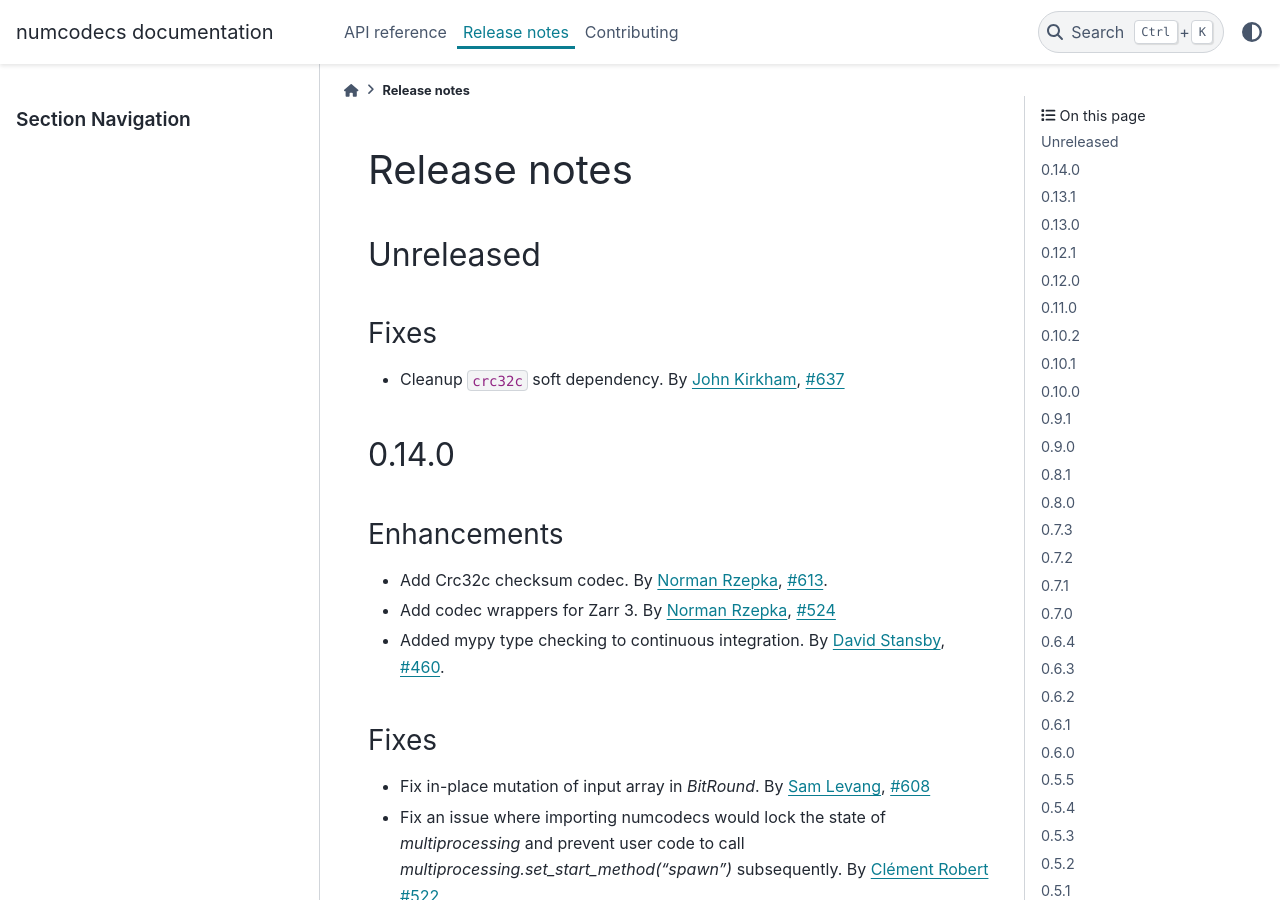
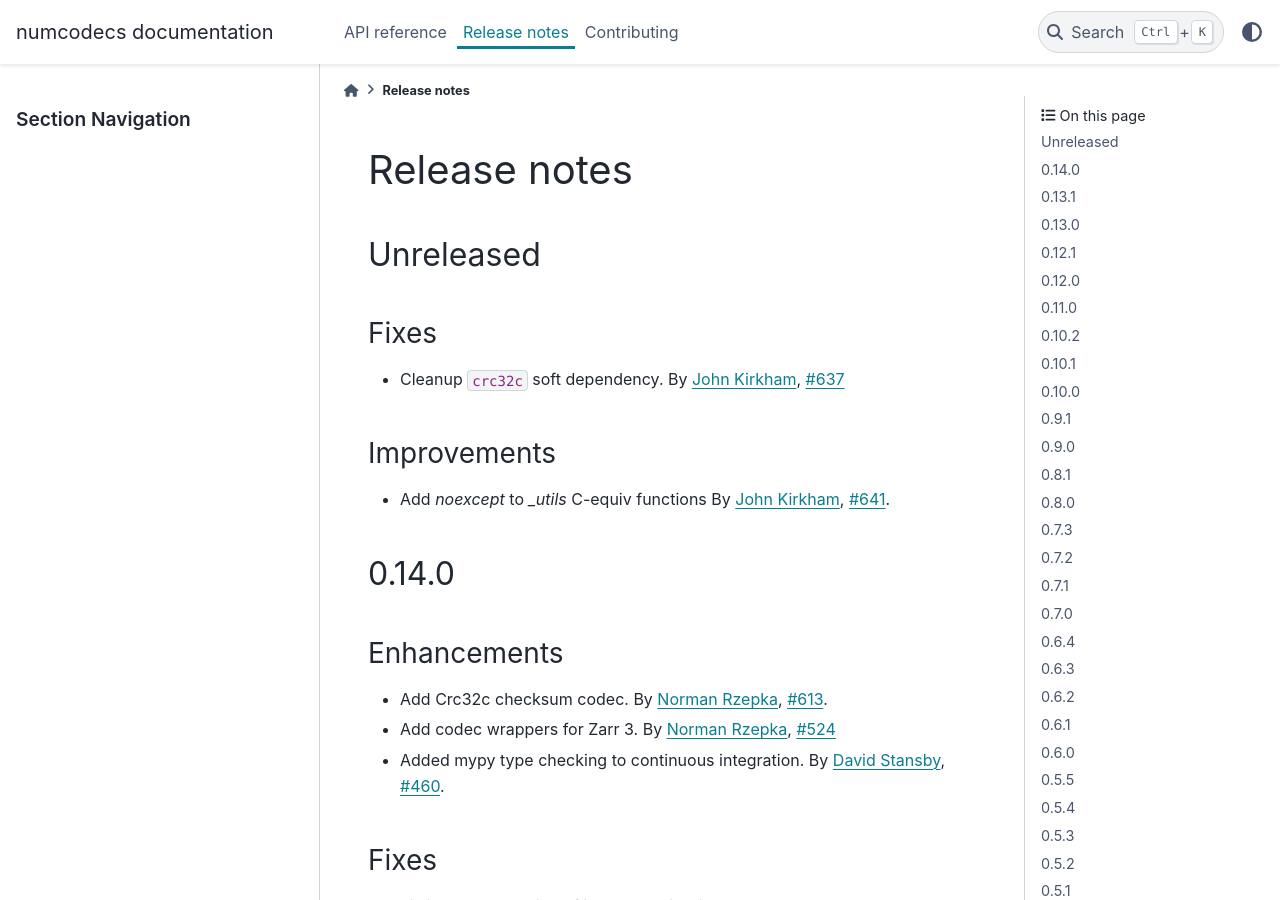
Before and after one commit to zarr-developers/numcodecs, a Sphinx documentation site: the page built from docs/release.rst, in a window 1280 px wide and 900 px high. Built offline with Sphinx 7.4.7 and the PyData theme 0.15.4, drawn with Linux system fonts in a browser that asks for light colours; the version number could not be read and is left out.

Commit message:
Add `noexcept` to `_utils` C-equiv functions (#641)
* Add `noexcept` to `_utils` C-equiv functions

The functions in `_utils` are effectively straight C functions. In
Cython 0.x, these would have been treated as `noexcept` by default.
However in Cython 3.x all functions are treated as potentially raising
exceptions (including these). While that is a sensible default in
general, these functions still won't raise exceptions. So tidy things up
by adding `noexcept` to turn off the additional Cython checks emitted in
and around them.

* Swap order of `nogil` & `noexcept`

Fixes a Cython warning when using the opposite ordering.

* style: pre-commit fixes

---------

Co-authored-by: David Stansby <dstansby@gmail.com>
Co-authored-by: pre-commit-ci[bot] <66853113+pre-commit-ci[bot]@users.noreply.github.com>

```diff
--- a/docs/release.rst
+++ b/docs/release.rst
@@ -16,6 +16,10 @@ Fixes
 * Cleanup ``crc32c`` soft dependency.
   By :user:`John Kirkham <jakirkham>`, :issue:`637`
 
+Improvements
+~~~~~~~~~~~~
+* Add `noexcept` to `_utils` C-equiv functions
+  By :user:`John Kirkham <jakirkham>`, :issue:`641`.
 
 .. _release_0.14.0:
 
```
Also changed, not shown: 1 other file.
